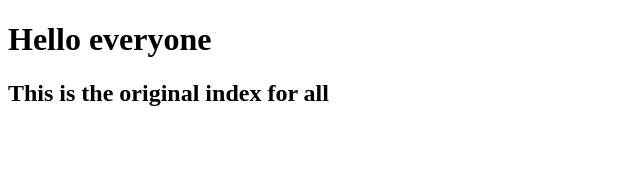
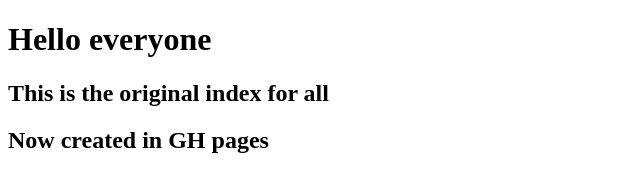
Before and after one commit to jcwd/my_homepage, a plain HTML site: page index.html in a window 1280 px wide. Shown: the whole page, without its empty margins (0-640 px from the left). Drawn offline with Linux system fonts and the light colour scheme.

Commit message:
ammended index

```diff
--- a/index.html
+++ b/index.html
@@ -6,6 +6,7 @@
 <body>
 <h1>Hello everyone</h1>
 <h2>This is the original index for all</h2>
+<h2>Now created in GH pages</h2>
 
 </body>
 </html>
```
